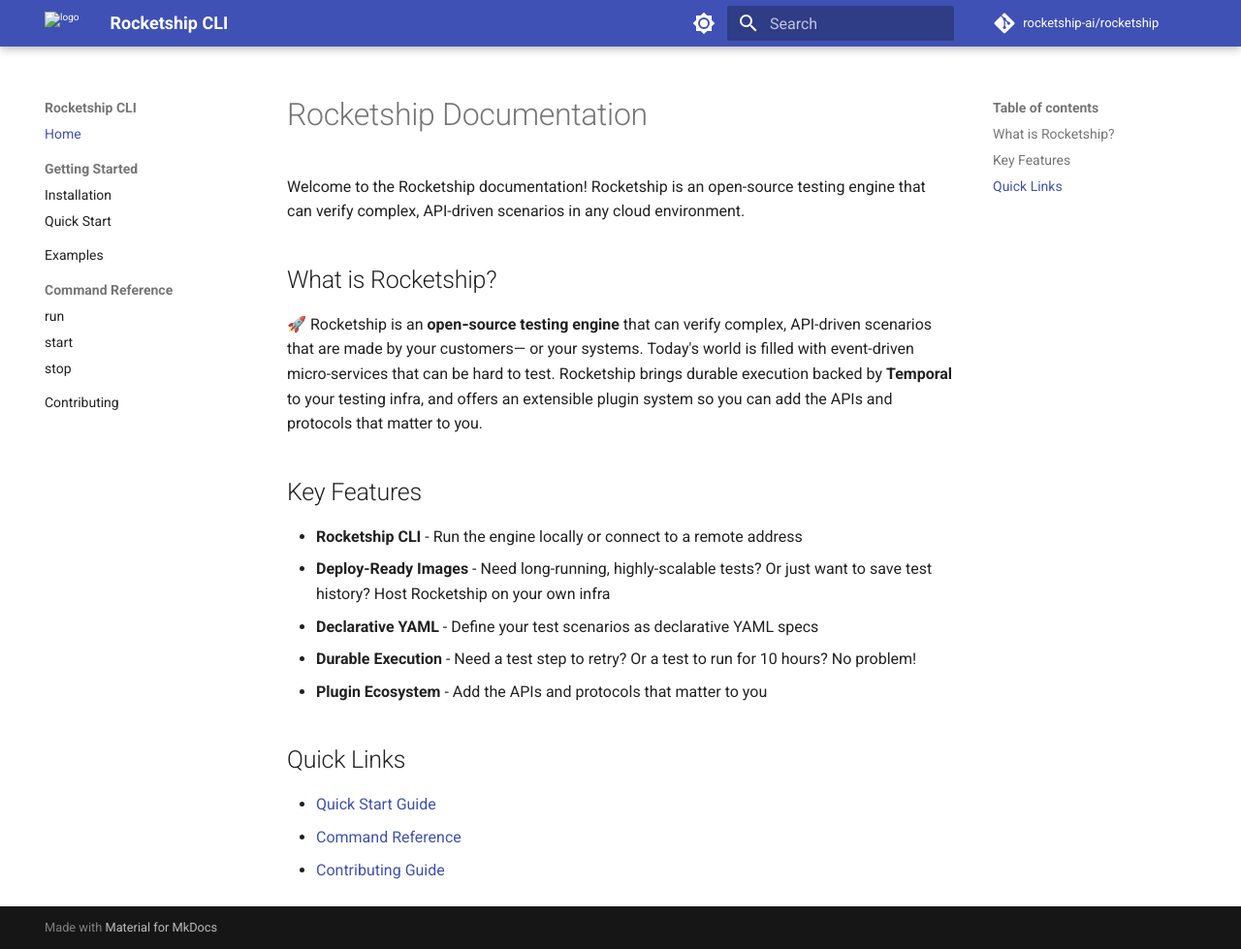
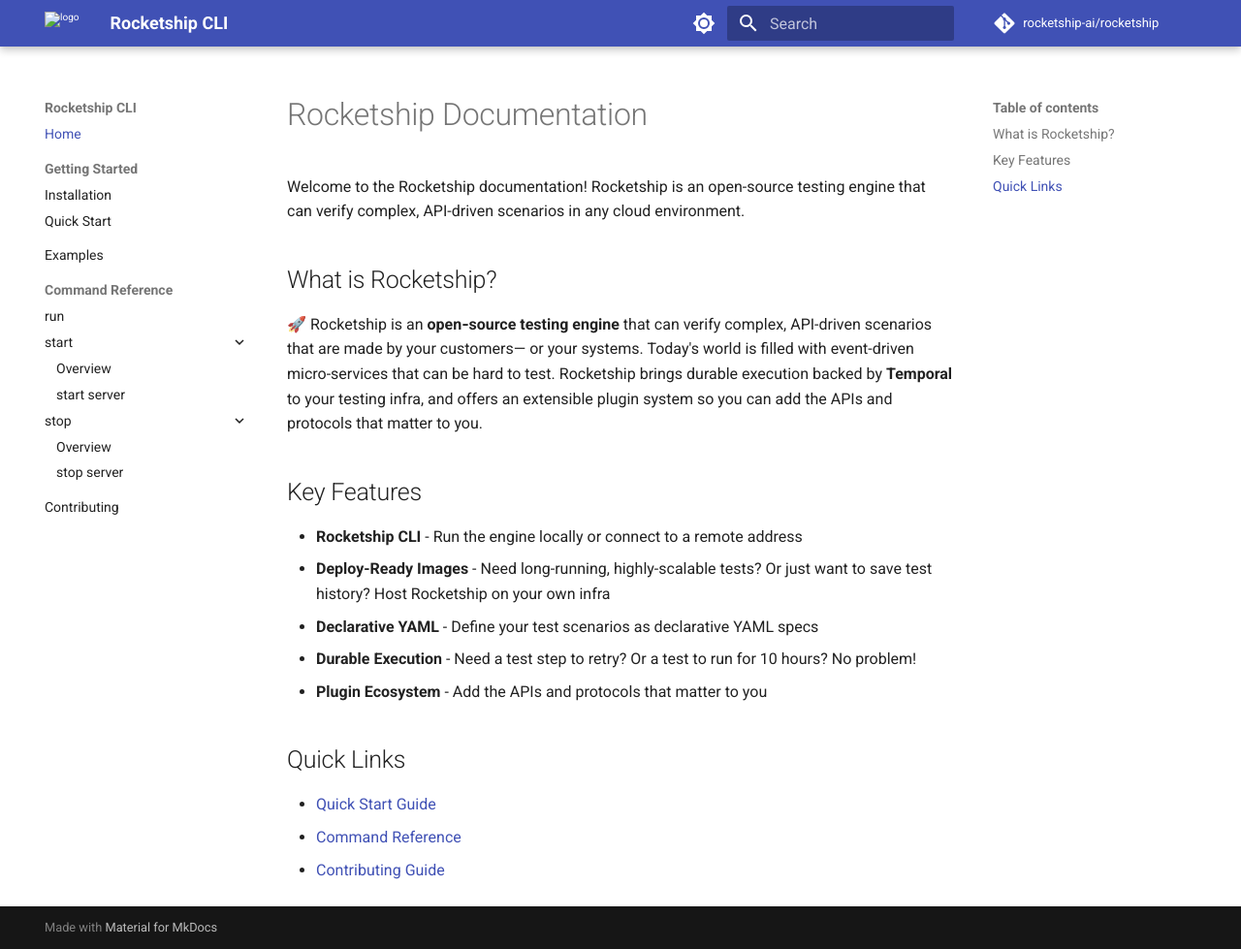
Before and after one commit to rocketship-ai/rocketship, an MkDocs documentation site: the page built from docs/src/index.md, in a window 1280 px wide and 979 px high. Shown: the whole window at 97% size. Built offline with MkDocs 1.6.1 and Material for MkDocs 9.7.7, drawn with Linux system fonts in a browser that asks for light colours; comment, search, counter and statistics services are not loaded.

Commit message:
commands look good

```diff
--- a/docs/mkdocs.yml
+++ b/docs/mkdocs.yml
@@ -56,6 +56,10 @@
   - Examples: examples.md
   - Command Reference:
       - run: reference/rocketship_run.md
-      - start: reference/rocketship_start.md
-      - stop: reference/rocketship_stop.md
+      - start:
+          - Overview: reference/rocketship_start.md
+          - start server: reference/rocketship_start_server.md
+      - stop:
+          - Overview: reference/rocketship_stop.md
+          - stop server: reference/rocketship_stop_server.md
   - Contributing: contributing.md
```
